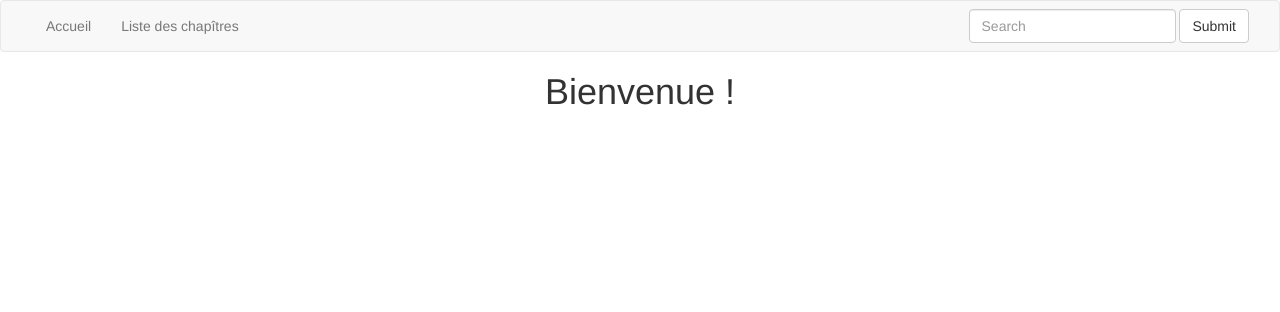
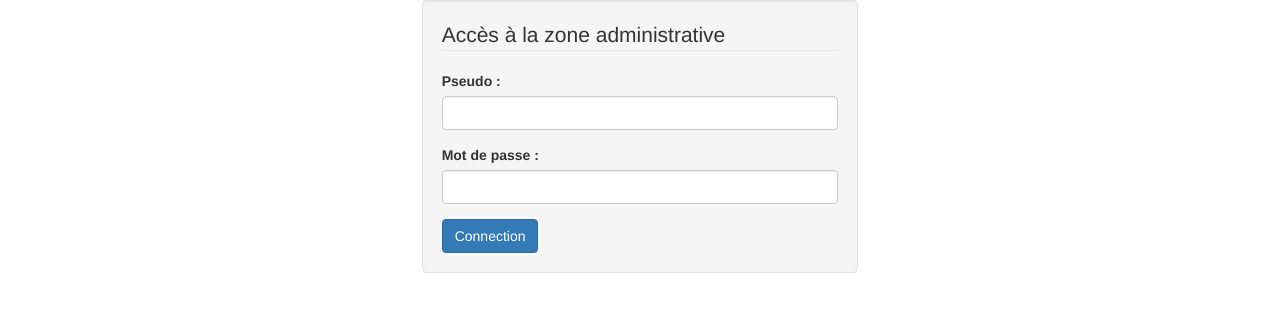
Before and after one commit to 0barty0/projet_4, a PHP site: page /index.php?action=admin in a window 1280 px wide. Shown: the top 312 px of the page. Run offline with PHP 8.4, Linux system fonts and the light colour scheme; some libraries are stand-ins or nearby versions.

Commit message:
Add admin login

```diff
--- /dev/null
+++ b/controller/backend.php
@@ -0,0 +1,24 @@
+<?php
+
+require_once(__DIR__ .'/../model/MembersManager.php');
+
+function adminForm()
+{
+    require(__DIR__ .'/../view/backend/login.php');
+}
+
+function adminAccess($pseudo, $password)
+{
+    $membersManager = new MembersManager();
+    $admin = $membersManager->getAdmin($pseudo);
+
+    if ($admin) {
+        if (password_verify($password, $admin['password'])) {
+            require(__DIR__ .'/../view/backend/admin.php');
+        } else {
+            throw new \Exception("Mauvais mot de passe.", 1);
+        }
+    } else {
+        throw new \Exception("Vous n'êtes pas administrateur de ce site.", 1);
+    }
+}
--- a/index.php
+++ b/index.php
@@ -1,5 +1,6 @@
 <?php
 require('./controller/frontend.php');
+require('./controller/backend.php');
 
 try {
     if (isset($_GET['action'])) {
@@ -26,6 +27,15 @@ try {
             } else {
                 throw new \Exception("Aucun identifiant de billet envoyé", 1);
             }
+        } elseif ($action == "admin") {
+            if (isset($_POST['pseudo']) && isset($_POST['password'])) {
+                $pseudo = htmlspecialchars($_POST['pseudo']);
+                $password = htmlspecialchars($_POST['password']);
+
+                adminAccess($pseudo, $password);
+            } else {
+                adminForm();
+            }
         } else {
             showHome();
         }
--- /dev/null
+++ b/model/MembersManager.php
@@ -0,0 +1,17 @@
+<?php
+
+require_once('Manager.php');
+
+class MembersManager extends Manager
+{
+    public function getAdmin($pseudo)
+    {
+        $db = $this->dbConnect();
+
+        $req = $db->prepare('SELECT * FROM members WHERE category = \'admin\' AND pseudo = ?');
+        $req->execute(array($pseudo));
+        $admin = $req->fetch();
+
+        return $admin;
+    }
+}
--- /dev/null
+++ b/view/backend/login.php
@@ -0,0 +1,26 @@
+<!DOCTYPE html>
+<html lang="en">
+<head>
+  <meta charset="UTF-8">
+  <meta name="viewport" content="width=device-width, initial-scale=1.0">
+  <meta http-equiv="X-UA-Compatible" content="ie=edge">
+  <link rel="stylesheet" media="screen" href="https://cdnjs.cloudflare.com/ajax/libs/twitter-bootstrap/3.3.5/css/bootstrap.min.css">
+  <title>Document</title>
+</head>
+<body>
+  <div class="row">
+    <form action="index.php?action=admin" method="post" class="well col-md-4 col-md-offset-4">
+      <legend>Accès à la zone administrative</legend>
+      <div class="form-group">
+        <label for="pseudo" class="">Pseudo :</label>
+        <input type="text" name="pseudo" id="pseudo" class="form-control">
+      </div>
+      <div class="form-group">
+        <label for="password">Mot de passe :</label>
+        <input type="password" name="password" id="password" class="form-control">
+      </div>
+      <button type="submit" class="btn btn-primary">Connection</button>
+    </form>
+  </div>
+</body>
+</html>
```
Also changed, not shown: view/backend/admin.php (added, +12 -0 lines).
